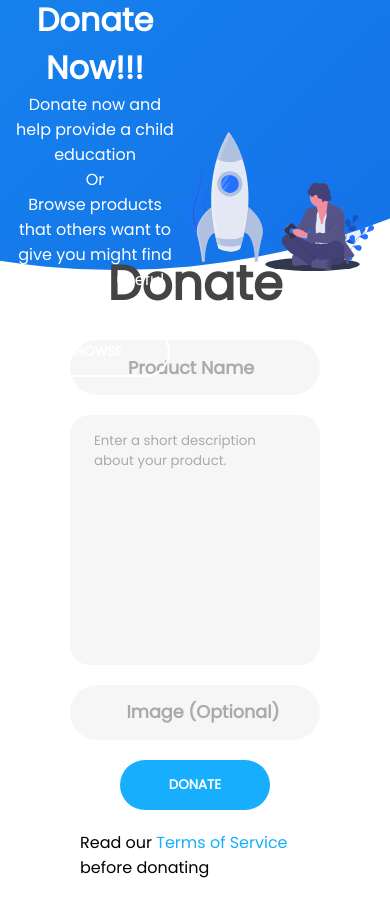
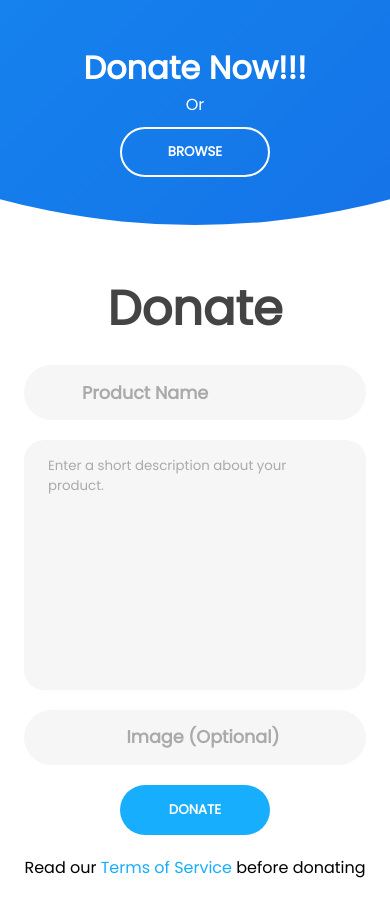
Before and after one commit to bamblebam/dsc-project-books-redistribution, a Next.js app in the folder frontend/: page /product/donate in a window 390 px wide. Built offline with nearby package versions, Linux system fonts and the light colour scheme.

Commit message:
mobile port done

```diff
--- a/frontend/pages/product/donate.js
+++ b/frontend/pages/product/donate.js
@@ -35,9 +35,9 @@ export default function Donate() {
                     <div className={styles.panel}>
                         <div className={styles.content}>
                             <h3>Donate Now!!!</h3>
-                            <p>Donate now and help provide a child education</p>
+                            <p className={styles.desctext}>Donate now and help provide a child education</p>
                             <p>Or</p>
-                            <p>Browse products that others want to give you might find something useful for yourself</p>
+                            <p className={styles.desctext}>Browse products that others want to give you might find something useful for yourself</p>
                             <button className={styles.btn + " " + styles.transparent}>Browse</button>
                         </div>
                         <img src="/images/image1.svg" alt="" className={styles.image} />
--- a/frontend/styles/css/donate.module.css
+++ b/frontend/styles/css/donate.module.css
@@ -204,6 +204,7 @@
 
 .subtext {
   margin: 10px 0;
+  text-align: center;
 }
 
 .subtext a {
@@ -314,4 +315,24 @@
     font-size: 2rem;
   }
 }
+
+@media (max-width: 570px) {
+  .donate_form {
+    padding: 0 1.5rem;
+  }
+  .image {
+    display: none;
+  }
+  .panel .content {
+    padding: 0 1rem;
+    margin: -70px 0 0 0;
+  }
+  .desctext {
+    display: none;
+  }
+  .main_container::before {
+    bottom: 75%;
+    left: 50%;
+  }
+}
 /*# sourceMappingURL=donate.module.css.map */
--- a/frontend/styles/scss/donate.module.scss
+++ b/frontend/styles/scss/donate.module.scss
@@ -169,6 +169,7 @@ $primary_dark:#1466e3;
 
 .subtext{
     margin: 10px 0;
+    text-align: center;
     a{
         color: $primary;
         cursor: pointer;
@@ -261,3 +262,27 @@ $primary_dark:#1466e3;
         }
     }
 }
+
+@media (max-width:570px){
+    .donate_form{
+        padding: 0 1.5rem;
+    }
+    .image{
+        display: none;
+    }
+    .panel{
+        .content{
+            padding: 0 1rem;
+            margin: -70px 0 0 0;
+        }
+    }
+    .desctext{
+        display: none;
+    }
+    .main_container{
+        &::before{
+            bottom: 75%;
+            left: 50%;
+        }
+    }
+}
```
Also changed, not shown: 1 other file (tests, documents, lock files or other folders).
